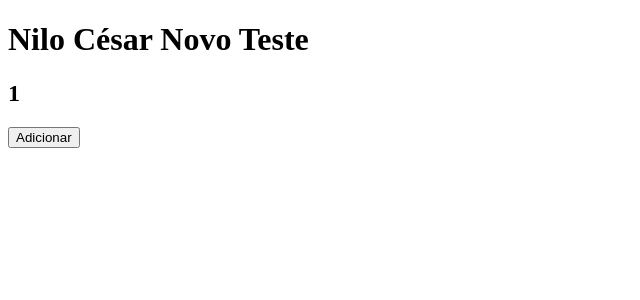
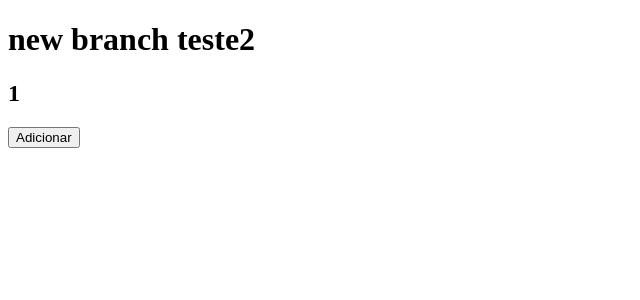
Before and after one commit to nilocesar/ideia-unica, a Next.js app: page / in a window 1280 px wide. Shown: the top 300 px of the page, without its empty margins (0-640 px from the left). Built offline with nearby package versions, Linux system fonts and the light colour scheme.

Commit message:
ajuste branch teste

```diff
--- a/pages/index.jsx
+++ b/pages/index.jsx
@@ -3,7 +3,7 @@ import { useState } from 'react';
 function Home() {
     return (
         <div>
-            <h1>Nilo César Novo Teste</h1>
+            <h1>new branch teste2</h1>
             <Contador />
         </div>
     )
```
